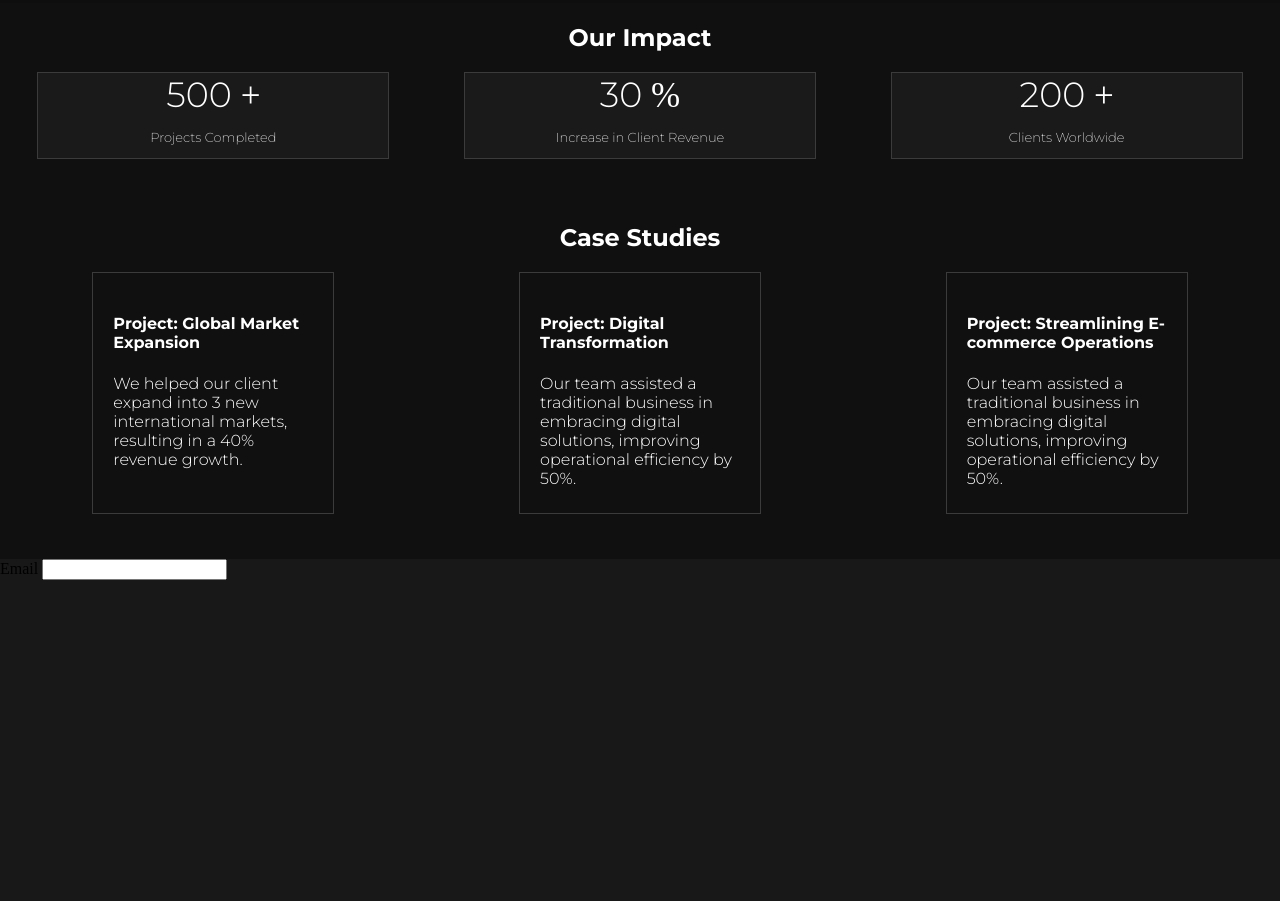
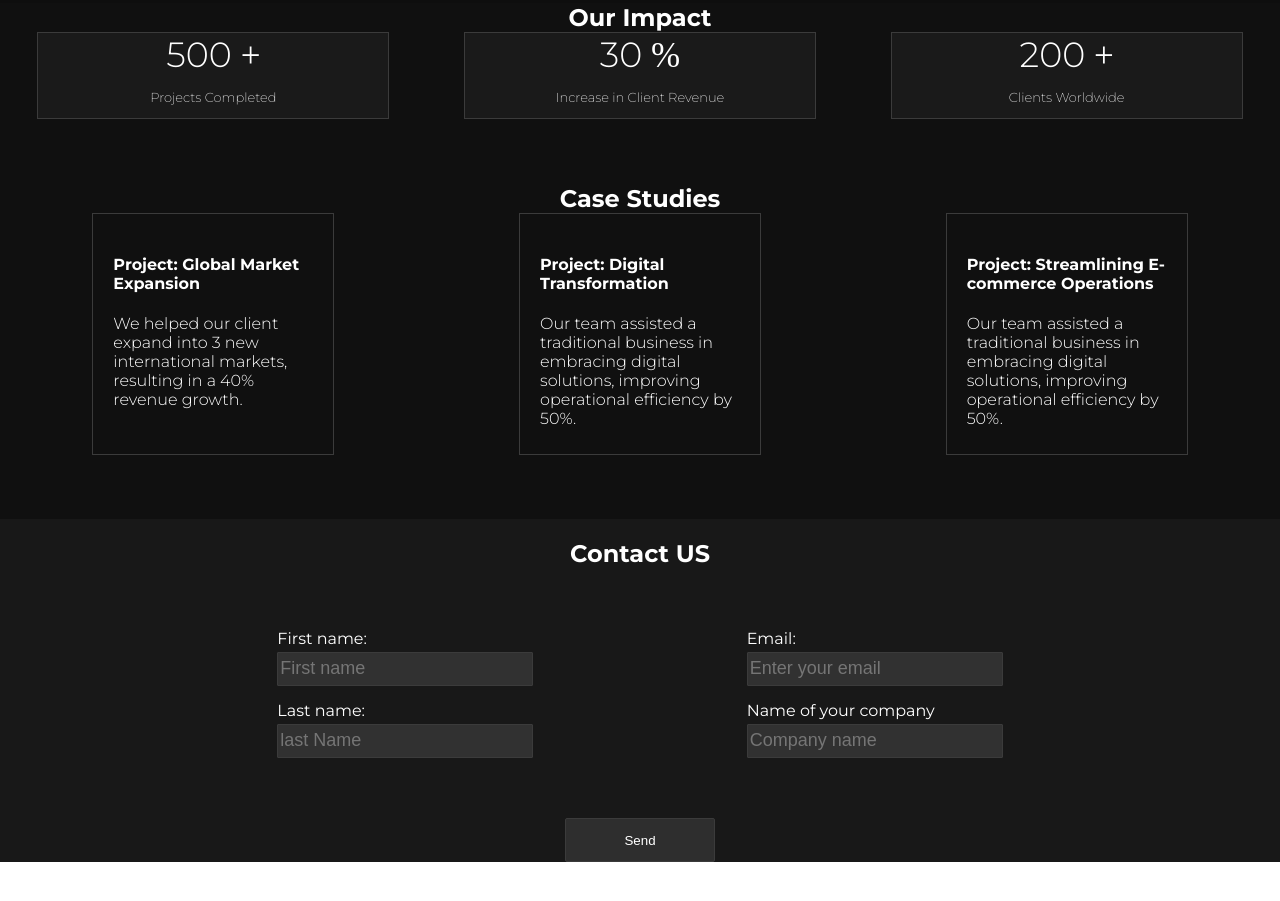
Before and after one commit to Luka288/landing-page, a plain HTML site: page index.html in a window 1280 px wide. Shown: the part 1613-2514 px from the top of the page. After the commit the page ends 2475 px from the top, so only its background shows below. Drawn offline with nearby package versions, Linux system fonts and the light colour scheme.

Commit message:
sections

```diff
--- a/index.html
+++ b/index.html
@@ -201,16 +201,62 @@
         </div>
       </section>
       <section class="contactForm">
-        <form action="">
-          <div class="right">
-            <div class="email">
-              <label for="email">Email</label>
-              <input type="email" id="email" name="email" />
+        <div class="contactTitle">
+          <h2>Contact US</h2>
+        </div>
+        <form action="" id="formContact">
+          <div class="wrapper">
+            <div class="leftSide">
+              <div class="firstNameC">
+                <label class="labelDeco" for="firstname">First name:</label>
+                <input
+                  class="inputDeco"
+                  type="text"
+                  name="firstname"
+                  id="firstname"
+                  placeholder="First name"
+                />
+              </div>
+              <div class="lastNameC">
+                <label class="labelDeco" for="lastName">Last name:</label>
+                <input
+                  type="text"
+                  name="lastName"
+                  id="lastName"
+                  placeholder="last Name"
+                  class="inputDeco"
+                />
+              </div>
+            </div>
+            <div class="rightSide">
+              <div class="emailContainer">
+                <label class="labelDeco" for="email">Email:</label>
+                <input
+                  class="inputDeco"
+                  type="email"
+                  id="email"
+                  name="email"
+                  placeholder="Enter your email"
+                />
+              </div>
+              <div class="businessName">
+                <label class="labelDeco" for="business"
+                  >Name of your company</label
+                >
+                <input
+                  class="inputDeco"
+                  type="text"
+                  id="business"
+                  name="business"
+                  placeholder="Company name"
+                />
+              </div>
             </div>
           </div>
-          <div class="left"></div>
+          <button class="submitBtn">Send</button>
         </form>
       </section>
     </main>
+    <footer></footer>
   </body>
 </html>
--- a/main.js
+++ b/main.js
@@ -112,7 +112,8 @@ function typeWriter() {
 }
 
 window.addEventListener("scroll", () => {
-  if (window.scrollY > 450) {
+  console.log(scrollY);
+  if (window.scrollY >= 300) {
     navigation.style.backgroundColor = "#1a1a1a";
     navigation.style.transition = "all 0.3s";
   } else {
--- a/style.css
+++ b/style.css
@@ -312,6 +312,11 @@ main {
   font-family: var(--main-font-montserrat);
 }
 
+.containerTitle h2 {
+  margin: 0;
+  padding: 0;
+}
+
 .stat {
   width: 350px;
   height: auto;
@@ -378,8 +383,81 @@ main {
 
 .contactForm {
   width: 100%;
-  height: 500px;
+  min-height: 250px;
   background-color: #181818;
+}
+
+.emailContainer,
+.firstNameC,
+.lastNameC,
+.businessName {
+  display: flex;
+  flex-direction: column;
+  gap: 4px;
+}
+
+.labelDeco {
+  color: var(--base-content-white);
+  font-family: var(--main-font-montserrat);
+}
+
+.inputDeco {
+  width: 250px;
+  height: 30px;
+  font-size: 18px;
+  border-radius: 1px;
+  color: white;
+  border: 1px solid #3b3b3b;
+  background-color: #313131;
+  outline: none;
+}
+
+#formContact {
+  width: 100%;
+  height: 100%;
+  display: flex;
+  flex-direction: column;
+  align-items: center;
+  justify-content: center;
+}
+
+.wrapper {
+  width: 90%;
+  height: 250px;
+  display: flex;
+  align-items: center;
+  justify-content: space-evenly;
+  flex-wrap: wrap;
+}
+
+.leftSide,
+.rightSide {
+  display: flex;
+  flex-direction: column;
+  gap: 15px;
+}
+
+.submitBtn {
+  width: 150px;
+  height: 44px;
+  border-radius: 2px;
+  border: 1px solid #3b3b3b;
+  background-color: #2e2e2e;
+  color: var(--base-content-white);
+  cursor: pointer;
+}
+
+.contactTitle {
+  padding-top: 20px;
+  width: 100%;
+  text-align: center;
+  color: var(--base-content-white);
+  font-family: var(--main-font-montserrat);
+}
+
+.contactTitle h2 {
+  margin: 0;
+  padding: 0;
 }
 
 @keyframes moveLine {
@@ -433,6 +511,16 @@ main {
 }
 
 @media (max-width: 425px) {
+  .wrapper {
+    height: 400px;
+  }
+
+  nav .nav-items {
+    padding-left: 0;
+    padding-right: 0;
+    margin: auto;
+  }
+
   nav {
     justify-content: space-around;
   }
@@ -443,7 +531,7 @@ main {
     width: 100%;
     height: 100vh;
     left: -100%;
-    top: 60px;
+    top: 50px;
     background: rgba(15, 15, 15, 0.43);
     box-shadow: 0 4px 30px rgba(0, 0, 0, 0.1);
     backdrop-filter: blur(8.8px);
@@ -453,9 +541,14 @@ main {
   }
 
   nav .nav-items.active {
+    width: 100%;
+    left: 0%;
+    padding-left: 0;
+    padding-right: 0;
     visibility: visible;
-    left: 0%;
     transition: all 0.3s;
+    margin: auto;
+    justify-content: center;
   }
 
   .toggleBar {
@@ -474,4 +567,8 @@ main {
   .caseStudies {
     height: 100%;
   }
+
+  .cases {
+    gap: 15px;
+  }
 }
```
